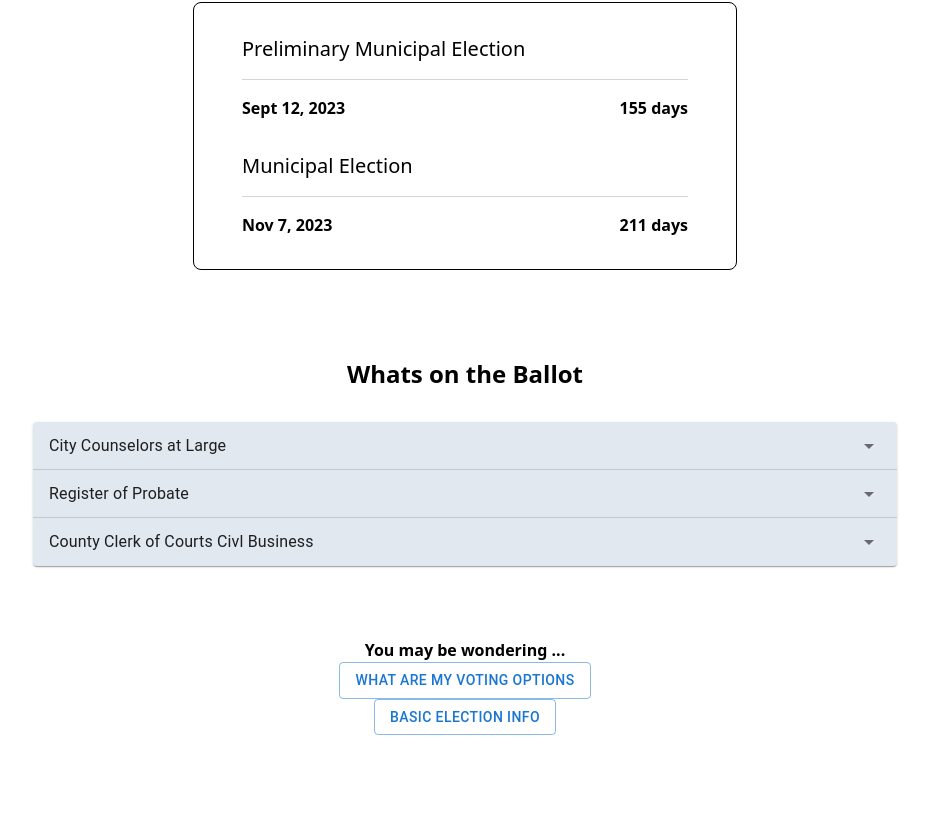
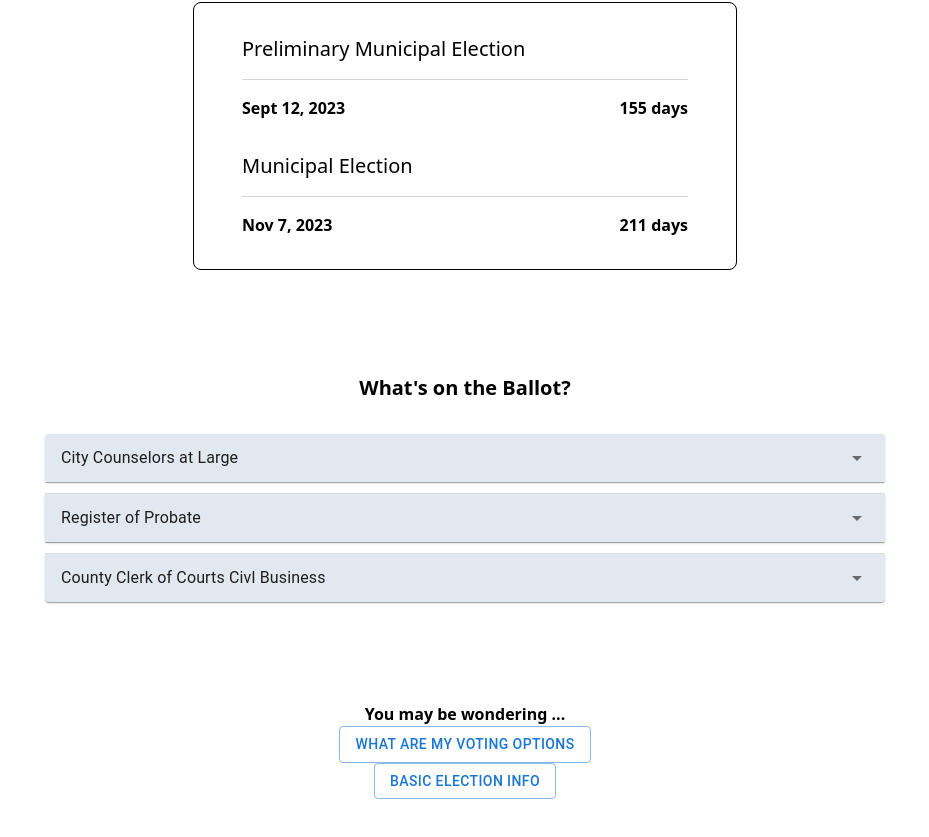
Before and after one commit to BU-Spark/pitne-voter-app, a Next.js app in the folder client/: page /ballotInfo in a window 1280 px wide. Shown: the part 447-1284 px from the top of the page, without its empty margins (175-1104 px from the left). Before the commit the page ends 1222 px from the top, so only its background shows below. Built offline with nearby package versions, Linux system fonts and the light colour scheme.

Commit message:
Fixed colors, and added spacing

```diff
--- a/client/src/pages/ballotInfo/dropDown.tsx
+++ b/client/src/pages/ballotInfo/dropDown.tsx
@@ -8,14 +8,11 @@ import ArrowDropDownIcon from '@mui/icons-material/ArrowDropDown';
 import PeopleCard from './peopleCard';
 import { dropDownData } from './dropDownData';
 
-
-
-
 export default function DropDown() {
     return (
         <div className='p-4 text-center w-full sm:w-3/4 ' style={{ paddingLeft: '24px', paddingRight: '24px' }}>
             {dropDownData.map((item, index) => (
-                <Accordion key={index} sx={{ backgroundColor: '#e2e8f0' }}>
+                <Accordion key={index} sx={{ backgroundColor: '#e2e8f0', marginBottom: '12px' }}>
                     <AccordionSummary
                         expandIcon={<ArrowDropDownIcon />}
                         aria-controls={`panel${index + 1}-content`}
--- a/client/src/pages/ballotInfo/index.tsx
+++ b/client/src/pages/ballotInfo/index.tsx
@@ -66,8 +66,8 @@ export default function BallotInfo() {
             </div>
 
 
-            <div className='flex flex-col justify-center items-center p-4 my-6'>
-                <h1 className='font-semibold text-center my-4 text-2xl'>Whats on the Ballot</h1>
+            <div className='flex flex-col justify-center items-center p-8 my-6'>
+                <h1 className='font-semibold text-center mx-6 my-4 text-xl'><strong>What's on the Ballot?</strong></h1>
                 <DropDown ></DropDown>
             </div>
 
```
